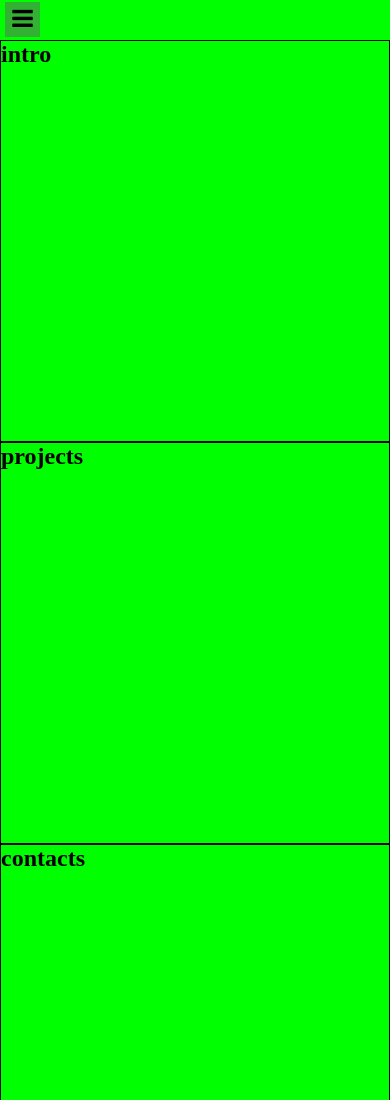
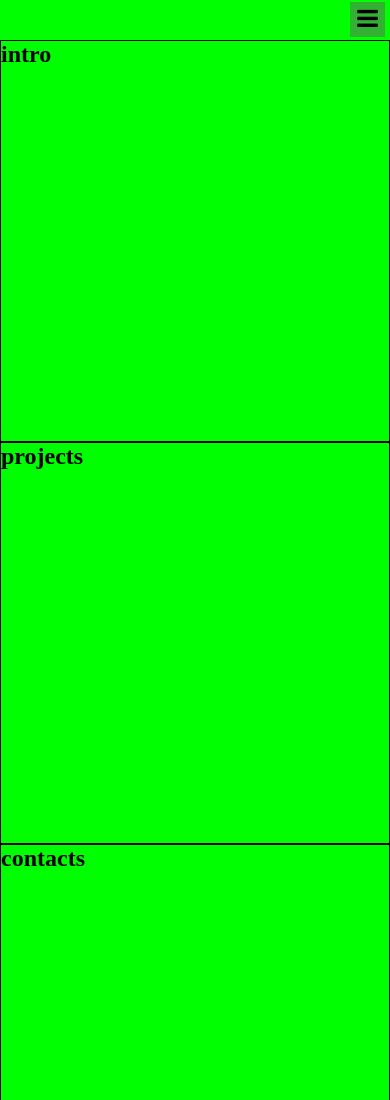
Before and after one commit to dimasorokin1987/sidenavbar, a plain HTML site: page index.html in a window 390 px wide. Shown: the top 1100 px of the page. Drawn offline with Linux system fonts and the light colour scheme.

Commit message:
shift menu button on mobile to top right corner

```diff
--- a/sidenavbar.css
+++ b/sidenavbar.css
@@ -68,8 +68,10 @@ section {
     display: none;
   }
   header #show-hide {
-    float: left;
+    float: right;
   }
+
+
   header #show-hide i.fa-bars {
     display: inline;
   }
@@ -77,7 +79,6 @@ section {
     display: none;
   }
   nav {
-    /* display: none; */
     width: 100%;
     height: 0px;
     font-size: 24px;
@@ -95,9 +96,6 @@ section {
 
   main {
     margin-top: 40px;
-  }
-  #show-hide-menu-button:checked~header #show-hide {
-    float: right;
   }
   #show-hide-menu-button:checked~header #show-hide i.fa-bars {
     display: none;
```
